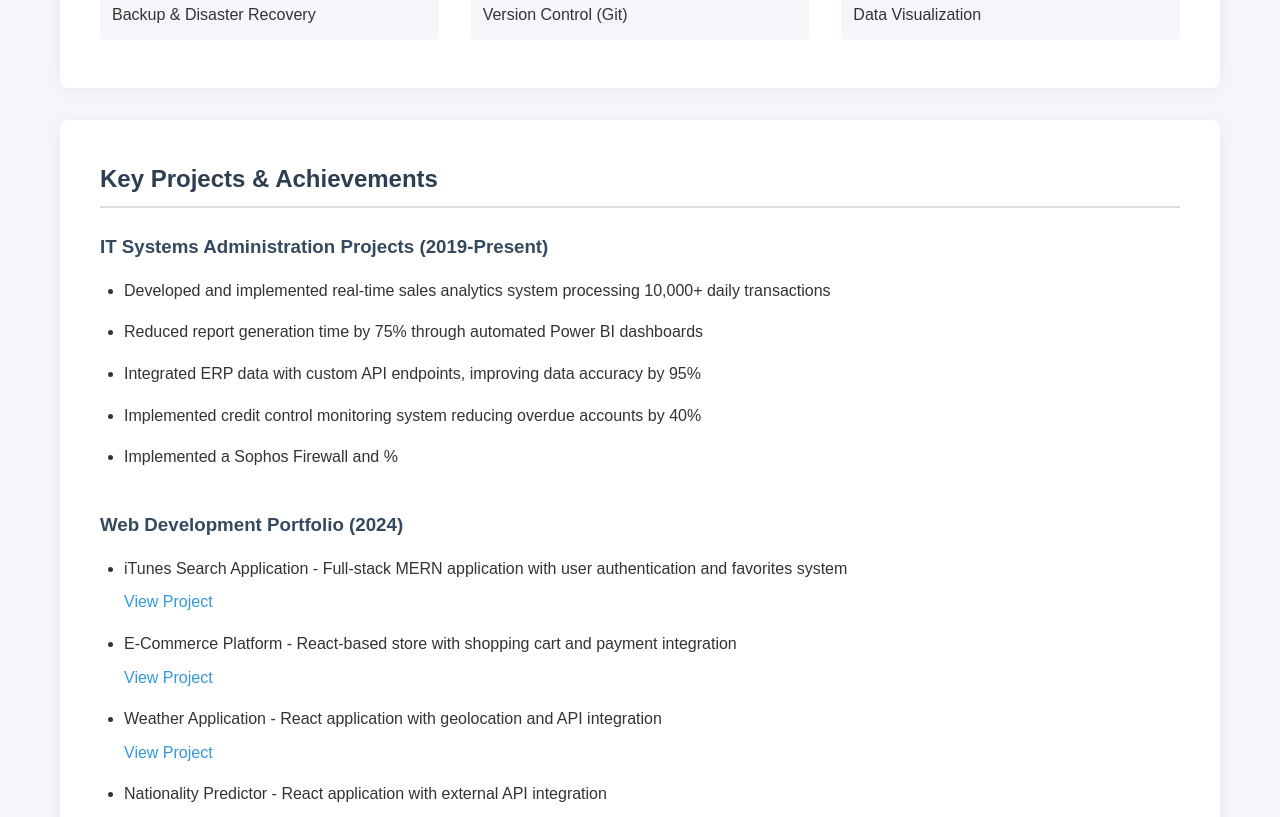
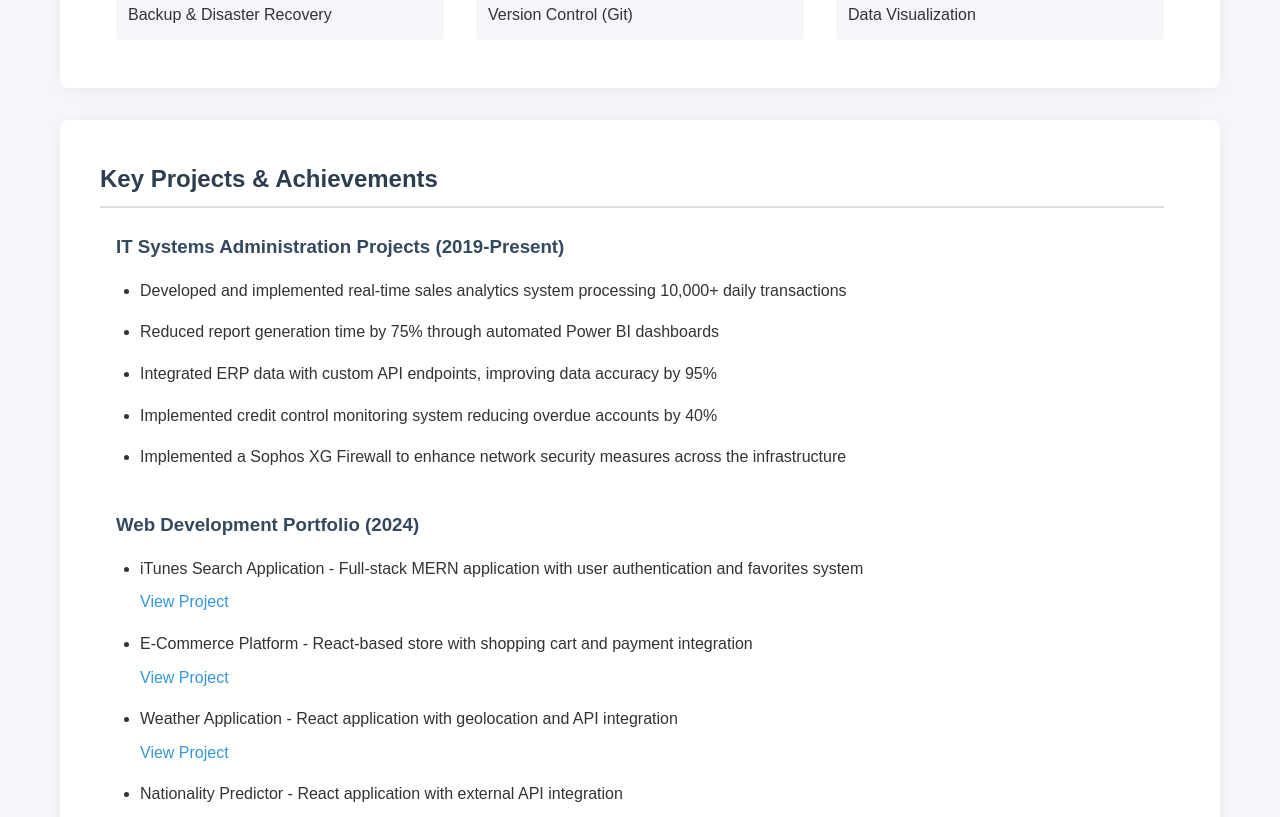
Before and after one commit to Jkaseke1/joseph-cv, a React (Create React App) app: page / in a window 1280 px wide. Shown: the part 1980-2797 px from the top of the page. Built offline with nearby package versions, Linux system fonts and the light colour scheme.

Commit message:
Updated Projects section to include Sophos XG Firewall implementation

```diff
--- a/src/App.css
+++ b/src/App.css
@@ -78,7 +78,7 @@ body {
 /* Section Styles */
 section {
   background: white;
-  padding: 2.5rem;
+  padding: 2.5rem 3.5rem; /* Increased left and right padding */
   margin: 2rem 0;
   border-radius: 8px;
   box-shadow: 0 2px 15px rgba(0, 0, 0, 0.05);
@@ -89,6 +89,7 @@ section h2 {
   margin-bottom: 1.5rem;
   border-bottom: 2px solid var(--border-color);
   padding-bottom: 0.5rem;
+  margin-left: -1rem; /* Pull the heading back to align with content */
 }
 
 /* Profile Section */
--- a/src/App.js
+++ b/src/App.js
@@ -171,7 +171,7 @@ function Projects() {
           <li>Reduced report generation time by 75% through automated Power BI dashboards</li>
           <li>Integrated ERP data with custom API endpoints, improving data accuracy by 95%</li>
           <li>Implemented credit control monitoring system reducing overdue accounts by 40%</li>
-          <li>Implemented a Sophos Firewall and %</li>
+          <li>Implemented a Sophos XG Firewall to enhance network security measures across the infrastructure</li>
         </ul>
       </div>
 
```
